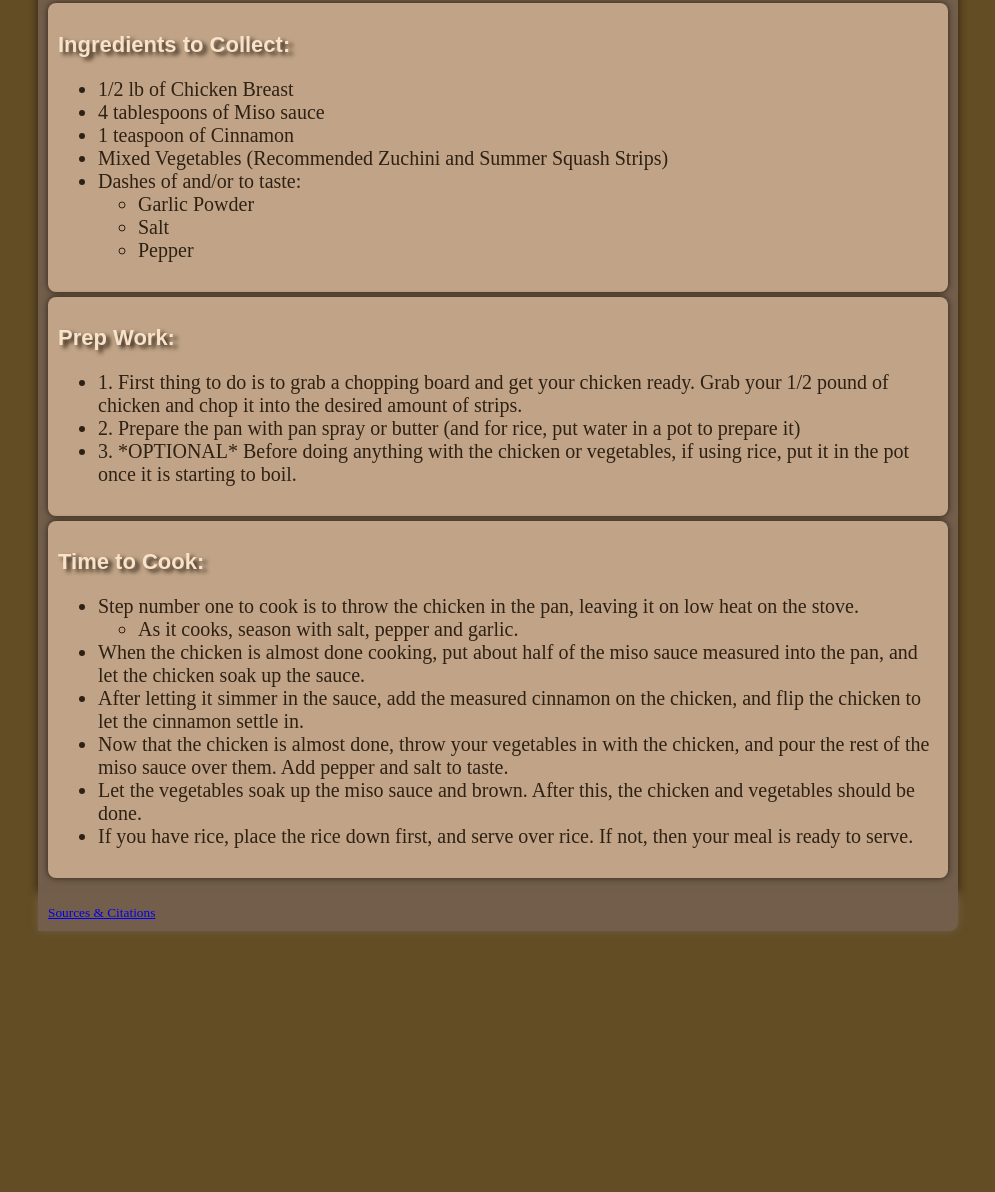
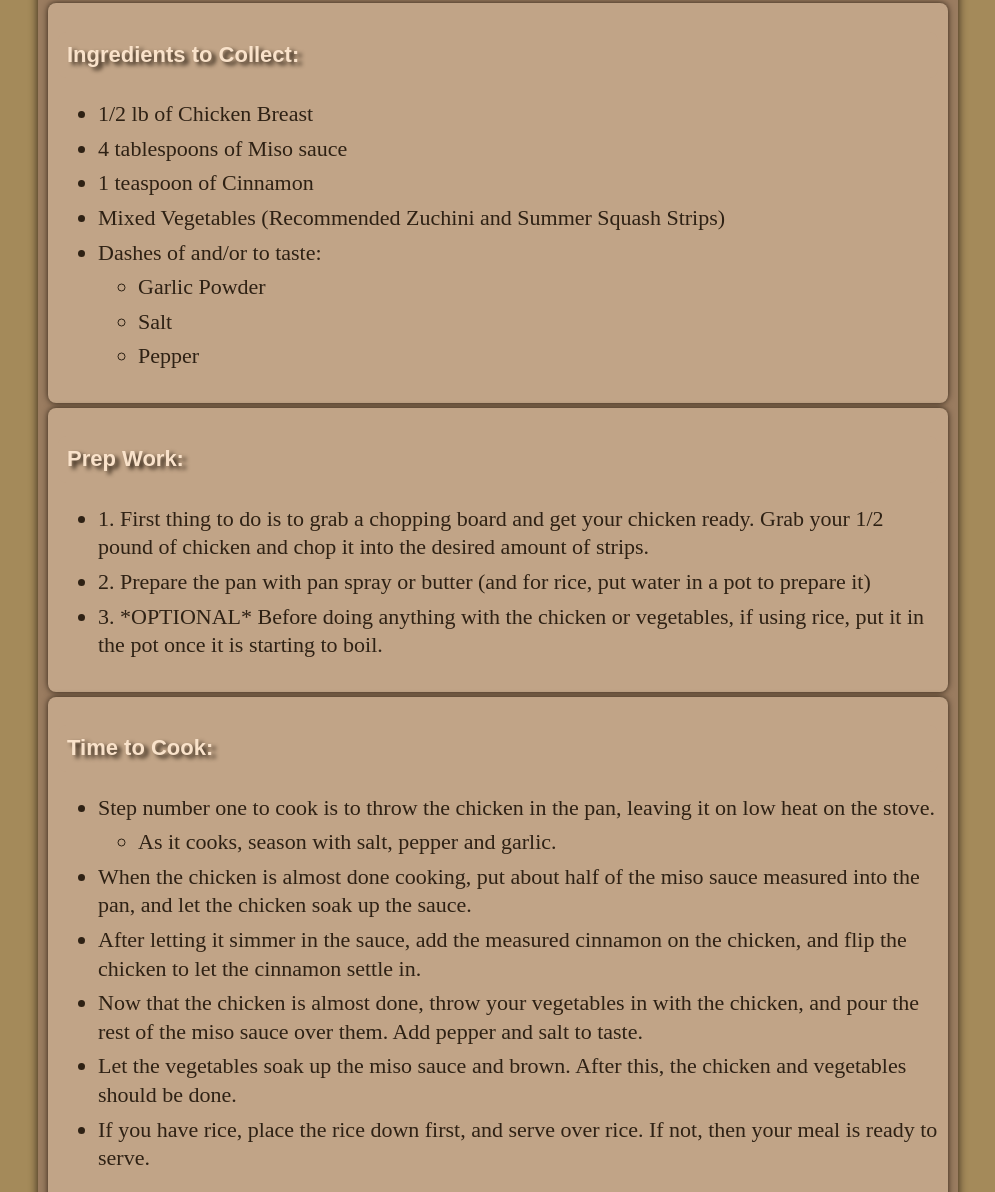
Before and after one commit to IACS-26-27/web-design-1-recipe-assignment-pixel-infinitum22, a website: page index.html in a window 1280 px wide. Shown: the part 213-1405 px from the top of the page, without its empty margins (142-1137 px from the left). Before the commit the page ends 1152 px from the top, so only its background shows below. Drawn offline with Linux system fonts and the light colour scheme; a web font is replaced by a local one.

Commit message:
final adjustments (done)

```diff
--- a/index.html
+++ b/index.html
@@ -32,7 +32,7 @@
     <main>
       <h1>Bold Miso Chicken and Vegetables</h1>
       <h1>(1 serving measurements)</h1>
-      <div class="ingredients">
+      <div>
         <h2>Ingredients to Collect:</h2>
         <ul>
           <li>1/2 lb of Chicken Breast</li>
@@ -47,7 +47,7 @@
           </li>
         </ul>
       </div>
-      <div class="prepping">
+      <div>
         <h2>Prep Work:</h2>
         <ul>
           <li>1. First thing to do is to grab a chopping board and get your chicken ready. Grab your
@@ -59,7 +59,7 @@
         </ul>
       </div>
 
-      <div class="cooking">
+      <div>
         <h2>Time to Cook:</h2>
         <ul>
           <li>Step number one to cook is to throw the chicken in the pan, leaving it on low heat on
--- a/styles.css
+++ b/styles.css
@@ -1,6 +1,6 @@
 /* Your styles go here! */
 body {
-  background-color: rgb(99, 77, 36);
+  background-color: rgb(164, 138, 90);
 }
 
 h1 {
@@ -19,7 +19,7 @@ h1 {
   border-color: #675a4e;
   border-radius: 8px;
   box-shadow: 0px 0px 10px 0px;
-  color: #9d7d5f;
+  color: #bc946f;
   text-align: center;
   font-size: 45px;
 }
@@ -37,6 +37,7 @@ h2 {
   border-radius: 8px;
   text-shadow: 4px 3px 4px #2E2114;
   font-size: 22px;
+  padding: 9px;
 }
 
 div {
@@ -45,13 +46,23 @@ div {
   /* Student prompt: "Can you make the font for \"div\" as Joan?" */
   font-family: "Joan", serif;
   font-weight: 300;
-  font-height: 1.5;
-  font-size: 20px;
+  line-height: 1.3;
+  font-size: 22px;
+  padding: 8px;
+  background-color: #C1A487;
+  max-width: 900px;
+  margin-block: 5px;
+  border-style: solid;
+  border-width: 2px;
+  border-color: rgba(247, 247, 251, 0);
+  border-radius: 8px;
+  box-shadow: 0px 0px 6px 0px;
+  color: #2E2114;
   /* AI-generated code ends here */
 }
 
 main {
-  background-color: #725e4b;
+  background-color: #9a7c60;
   padding: 8px;
   max-width: 900px;
   margin-inline: auto;
@@ -63,46 +74,8 @@ main {
   color: #2E2114;
 }
 
-div.ingredients {
-  background-color: #C1A487;
-  padding: 8px;
-  max-width: 900px;
-  border-style: solid;
-  border-width: 2px;
-  border-color: rgba(247, 247, 251, 0);
-  border-radius: 8px;
-  box-shadow: 0px 0px 6px 0px;
-  color: #2E2114;
-}
-
-div.prepping {
-  background-color: #C1A487;
-  padding: 8px;
-  max-width: 900px;
-  margin-block: 5px;
-  border-style: solid;
-  border-width: 2px;
-  border-color: rgba(247, 247, 251, 0);
-  border-radius: 8px;
-  box-shadow: 0px 0px 6px 0px;
-  color: #2E2114;
-}
-
-div.cooking {
-  background-color: #C1A487;
-  padding: 8px;
-  max-width: 900px;
-  margin-block: 5px;
-  border-style: solid;
-  border-width: 2px;
-  border-color: rgba(247, 247, 251, 0);
-  border-radius: 8px;
-  box-shadow: 0px 0px 6px 0px;
-  color: #2E2114;
-}
-
 footer {
-  background-color: #725e4b;
+  background-color:#9a7c60;
   padding: 8px;
   max-width: 900px;
   margin-inline: auto;
@@ -111,5 +84,8 @@ footer {
   border-color: rgba(247, 247, 251, 0);
   border-end-end-radius: 8px;
   box-shadow: 0px 0px 10px 0px;
-  color: #725e4b;
+  color: #9a7c60;
 }
+li {
+margin-block: 6px;
+}
```
Also changed, not shown: citations.html (+10 -0 lines).
